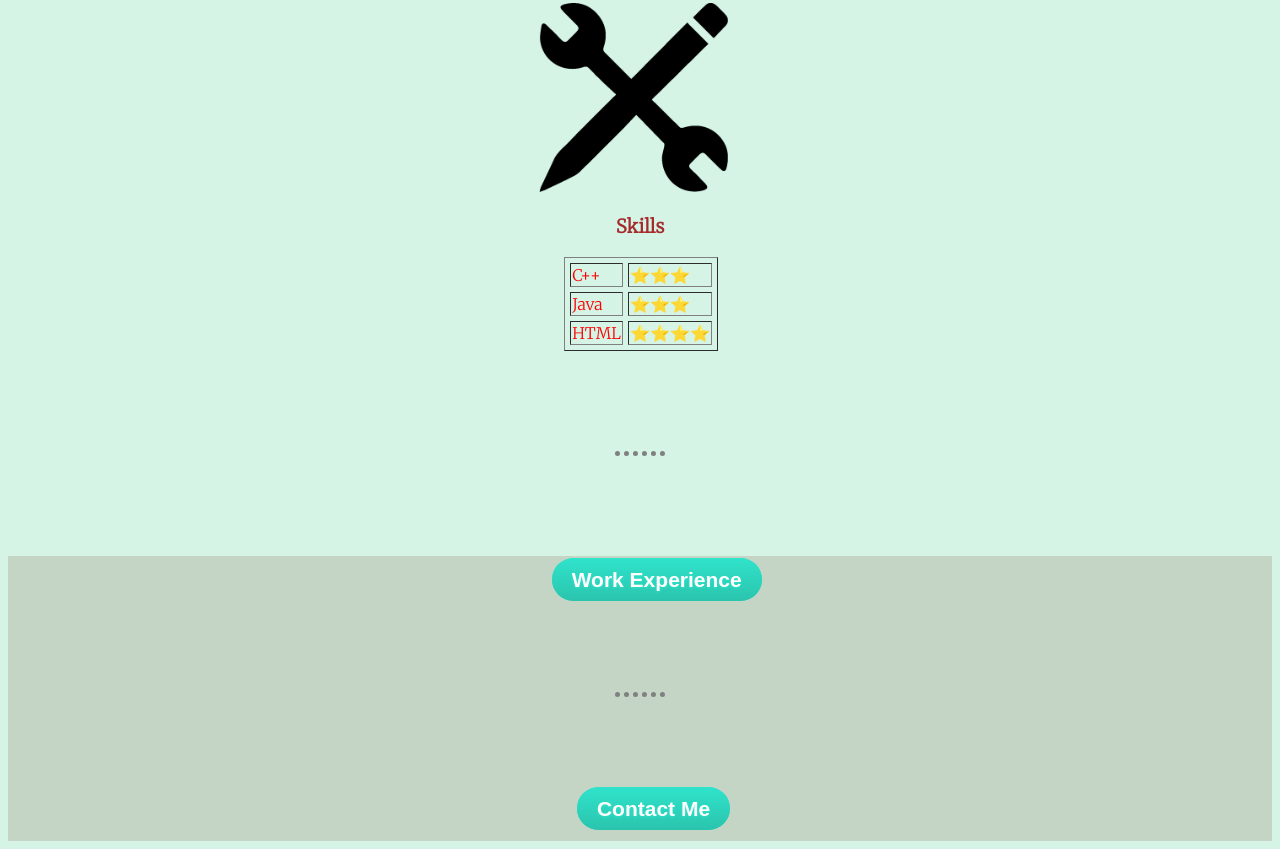
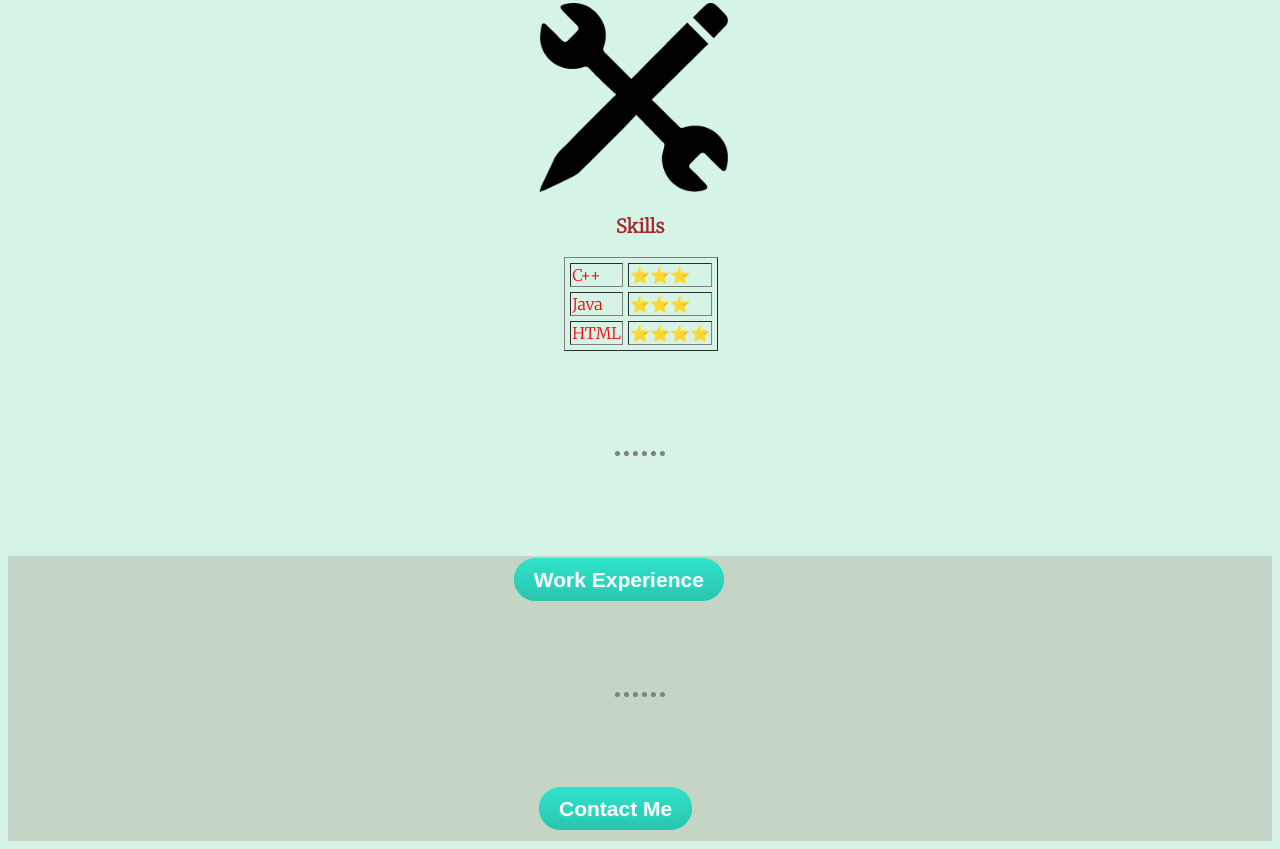
Before and after one commit to ufalak976/personalsite, a plain HTML site: page index.html in a window 1280 px wide. Shown: the part 2436-3285 px from the top of the page. Drawn offline with Linux system fonts and the light colour scheme.

Commit message:
Add files via upload

```diff
--- a/css/styles.css
+++ b/css/styles.css
@@ -78,7 +78,7 @@ h3
 {
   font-family: 'Merriweather', serif;
   color:brown;
-  text-align: center;
+  text-align:center;
 }
 ol
 {
@@ -105,7 +105,8 @@ h2{color:red;}
  color:red;
 }
 .btn {
-  margin-left:43%;
+  align-content:center;
+  margin-left:40%;
   background: #30e3cb;
   background-image: -webkit-linear-gradient(top, #30e3cb, #2bc4ad);
   background-image: -moz-linear-gradient(top, #30e3cb, #2bc4ad);
@@ -133,7 +134,8 @@ h2{color:red;}
   text-decoration: none;
 }
 .btn2 {
-  margin-left:45%;
+  align-content:center;
+  margin-left:42%;
   background: #30e3cb;
   background-image: -webkit-linear-gradient(top, #30e3cb, #2bc4ad);
   background-image: -moz-linear-gradient(top, #30e3cb, #2bc4ad);
```
